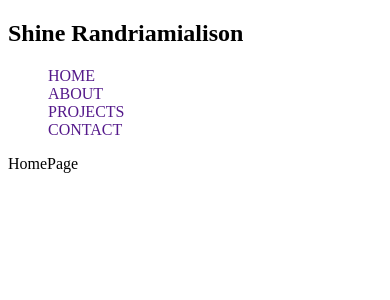
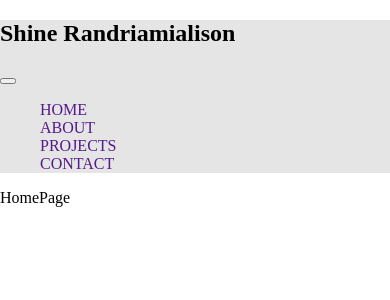
Before and after one commit to Shine0111/portfolio, a React (Vite) app: page / in a window 390 px wide. Shown: the top 300 px of the page. Built offline with nearby package versions, Linux system fonts and the light colour scheme.

Commit message:
mobile menyu

```diff
--- a/package.json
+++ b/package.json
@@ -10,8 +10,10 @@
     "preview": "vite preview"
   },
   "dependencies": {
+    "classnames": "^2.5.1",
     "react": "^18.2.0",
     "react-dom": "^18.2.0",
+    "react-icons": "^5.0.1",
     "react-router-dom": "^6.22.1"
   },
   "devDependencies": {
--- /dev/null
+++ b/src/components/HamburgerButton/HamburgerButton.module.css
@@ -0,0 +1,31 @@
+.hamburger-menu {
+  position: relative;
+}
+
+.menu-icon {
+  background: none;
+  border: none;
+  cursor: pointer;
+  padding: 10px;
+}
+
+.menu-icon span {
+  display: block;
+  width: 25px;
+  height: 2px;
+  background: black;
+  margin-bottom: 5px;
+  transition: transform 0.3s, opacity 0.3s;
+}
+
+.hamburger-menu.open .menu-icon span:nth-child(1) {
+  transform: translateY(7px) rotate(45deg);
+}
+
+.hamburger-menu.open .menu-icon span:nth-child(2) {
+  opacity: 0;
+}
+
+.hamburger-menu.open .menu-icon span:nth-child(3) {
+  transform: translateY(-7px) rotate(-45deg);
+}
--- /dev/null
+++ b/src/components/HamburgerButton/HamburgerButton.tsx
@@ -0,0 +1,24 @@
+import styles from "./HamburgerButton.module.css";
+
+interface Props {
+  open: boolean;
+  onClick: () => void;
+}
+
+const HamburgerButton = ({ open, onClick }: Props) => {
+  return (
+    <div
+      className={
+        open ? styles.hamburgerMenu : `${styles.hamburgerMenu} ${styles.open}`
+      }
+    >
+      <button className={styles.menuIcon} onClick={onClick}>
+        <span></span>
+        <span></span>
+        <span></span>
+      </button>
+    </div>
+  );
+};
+
+export default HamburgerButton;
--- a/src/components/NavBar/NavBar.module.css
+++ b/src/components/NavBar/NavBar.module.css
@@ -1,12 +1,11 @@
+.header {
+  background: #e5e5e5;
+}
 .navbar-container {
   display: flex;
   flex-direction: row;
   justify-content: space-between;
+  align-items: center;
+  padding: 0rem 0.5rem;
+  margin: 0 auto;
 }
-
-.menu-urls-container {
-  display: flex;
-  flex-direction: row;
-  justify-content: space-between;
-  width: 50rem;
-}
--- a/src/components/NavBar/NavBar.tsx
+++ b/src/components/NavBar/NavBar.tsx
@@ -1,23 +1,28 @@
+import useViewport from "../../hooks/useViewport";
 import styles from "./NavBar.module.css";
+import classNames from "classnames";
+import NavMenu from "../NavMenu/NavMenu";
+import { useState } from "react";
+import HamburgerButton from "../HamburgerButton/HamburgerButton";
 
 function NavBar() {
+  const { viewWidth, breakpoint } = useViewport();
+  const [isMenu, setIsMenu] = useState(false);
+  const handleMenuButton = () => {
+    setIsMenu(!isMenu);
+  };
   return (
-    <div className={styles.navbarContainer}>
-      <h2>Shine Randriamialison</h2>
-      <ul className={styles.menuUrlsContainer}>
-        <a href="">
-          <li>HOME</li>
-        </a>
-        <a href="">
-          <li>ABOUT</li>
-        </a>
-        <a href="">
-          <li>PROJECTS</li>
-        </a>
-        <a href="">
-          <li>CONTACT</li>
-        </a>
-      </ul>
+    <div className={styles.header}>
+      <div
+        className={classNames(styles.navbarContainer, "container-max-width")}
+      >
+        <h2 className={styles.logoText}>Shine Randriamialison</h2>
+        {viewWidth >= breakpoint && <NavMenu />}
+        {viewWidth < breakpoint && (
+          <HamburgerButton open={isMenu} onClick={handleMenuButton} />
+        )}
+      </div>
+      {isMenu || (viewWidth < breakpoint && <NavMenu mobile />)}
     </div>
   );
 }
--- /dev/null
+++ b/src/components/NavMenu/NavMenu.module.css
@@ -0,0 +1,15 @@
+.menu-urls-container {
+  display: flex;
+  flex-direction: row;
+  gap: 5rem;
+}
+
+.menu-urls-container-mobile {
+  display: flex;
+  flex-direction: column;
+  justify-content: center;
+  align-items: center;
+  gap: 2rem;
+  margin: 0;
+  padding: 0;
+}
--- /dev/null
+++ b/src/components/NavMenu/NavMenu.tsx
@@ -0,0 +1,32 @@
+import styles from "./NavMenu.module.css";
+
+interface Props {
+  mobile?: boolean;
+}
+
+const NavMenu = ({ mobile }: Props) => {
+  return (
+    <>
+      <ul
+        className={
+          mobile ? styles.menuUrlsContainerMobile : styles.menuUrlsContainer
+        }
+      >
+        <a href="">
+          <li>HOME</li>
+        </a>
+        <a href="">
+          <li>ABOUT</li>
+        </a>
+        <a href="">
+          <li>PROJECTS</li>
+        </a>
+        <a href="">
+          <li>CONTACT</li>
+        </a>
+      </ul>
+    </>
+  );
+};
+
+export default NavMenu;
--- /dev/null
+++ b/src/hooks/useViewport.tsx
@@ -0,0 +1,17 @@
+import { useEffect, useState } from "react";
+
+const useViewport = () => {
+  const [viewWidth, setViewWidth] = useState<number>(window.innerWidth);
+
+  const breakpoint = 815;
+
+  useEffect(() => {
+    const handleViewportResize = () => setViewWidth(window.innerWidth);
+    window.addEventListener("resize", handleViewportResize);
+    return () => window.removeEventListener("resize", handleViewportResize);
+  }, []);
+
+  return { viewWidth, breakpoint };
+};
+
+export default useViewport;
--- a/src/index.css
+++ b/src/index.css
@@ -1,6 +1,13 @@
 :root {
   padding: 0%;
-  margin: 0%;
+}
+
+body {
+  margin: 0;
+}
+
+.container-max-width {
+  max-width: 1280px;
 }
 
 li {
```
Also changed, not shown: 1 other file (tests, documents, lock files or other folders).
